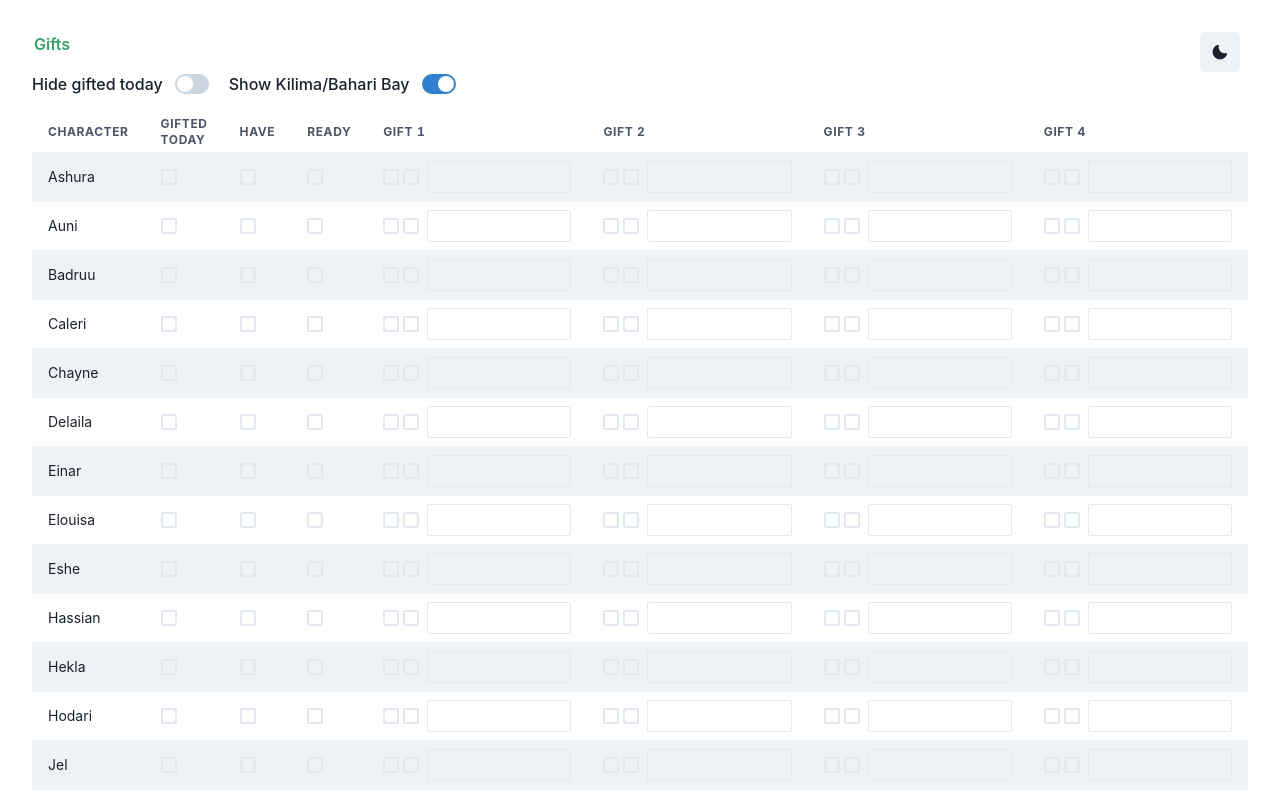
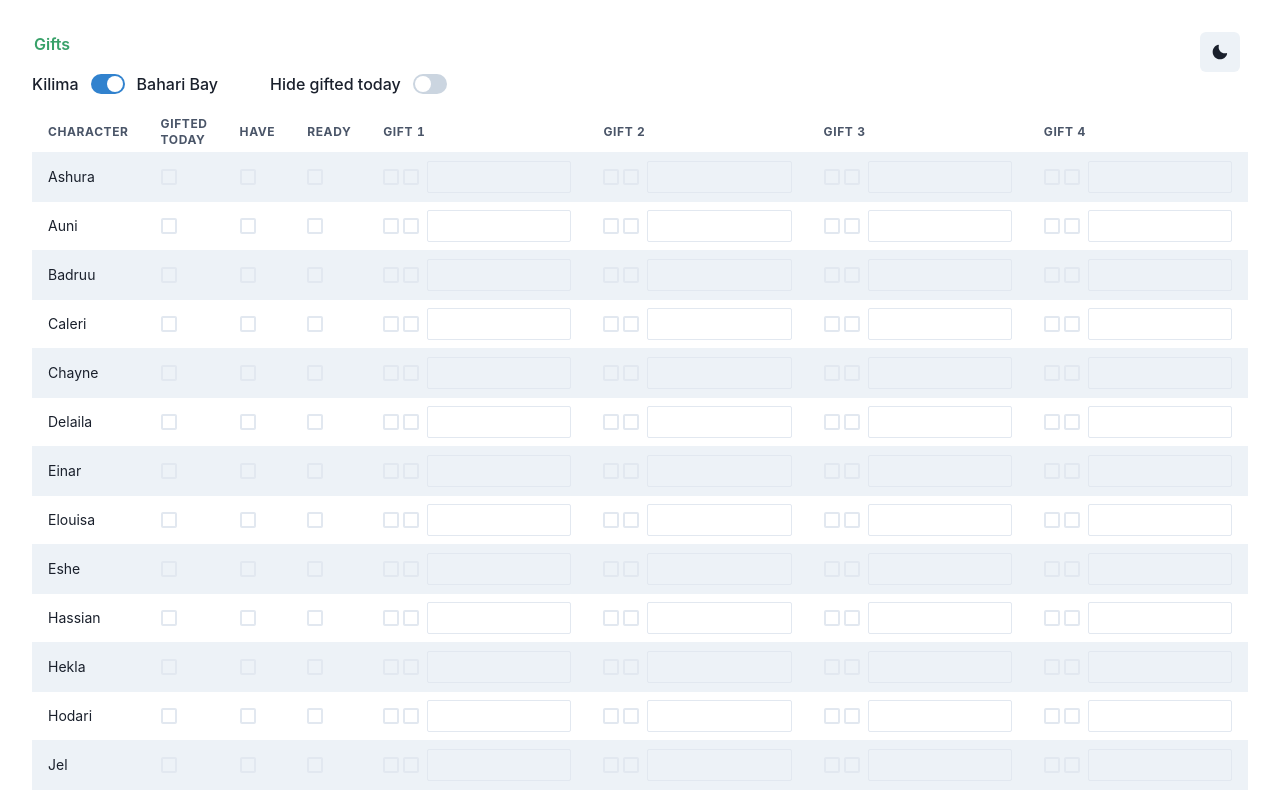
Before and after one commit to piratemermaid/palia-companion, a React (Vite) app: page / in a window 1280 px wide. Shown: the top 796 px of the page. Built offline with nearby package versions, Linux system fonts and the light colour scheme.

Commit message:
tweak filters UI

```diff
--- a/src/pages/GiftsPage.jsx
+++ b/src/pages/GiftsPage.jsx
@@ -96,22 +96,25 @@ export default function Gifts() {
   return (
     <>
       <FormControl display="flex" alignItems="center">
-        <FormLabel htmlFor="filter-gifted-today" mb="0">
+        <FormLabel htmlFor="filter-kilima" mb="0">
+          Kilima
+        </FormLabel>
+        <Switch
+          id="filter-kilima"
+          isChecked={filters.showKilima}
+          onChange={(event) => handleFilterChange(event, 'showKilima')}
+        />
+        <FormLabel htmlFor="filter-kilima" mb="0" sx={{ ml: 3 }}>
+          Bahari Bay
+        </FormLabel>
+
+        <FormLabel htmlFor="filter-gifted-today" mb="0" sx={{ ml: 10 }}>
           Hide gifted today
         </FormLabel>
         <Switch
           isChecked={filters.hideGiftedToday}
           onChange={(event) => handleFilterChange(event, 'hideGiftedToday')}
           id="filter-gifted-today"
-        />
-
-        <FormLabel htmlFor="filter-kilima" mb="0" sx={{ ml: 5 }}>
-          Show Kilima/Bahari Bay
-        </FormLabel>
-        <Switch
-          id="filter-kilima"
-          isChecked={filters.showKilima}
-          onChange={(event) => handleFilterChange(event, 'showKilima')}
         />
       </FormControl>
 
```
